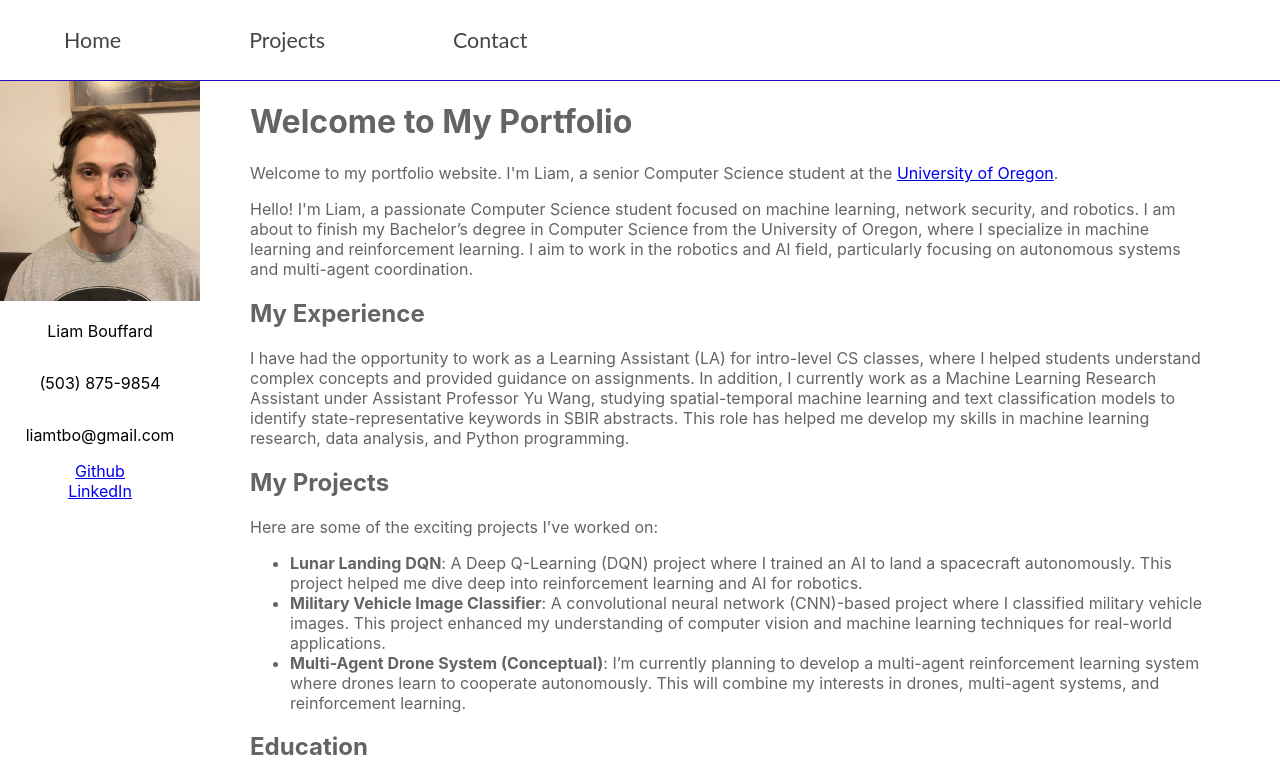
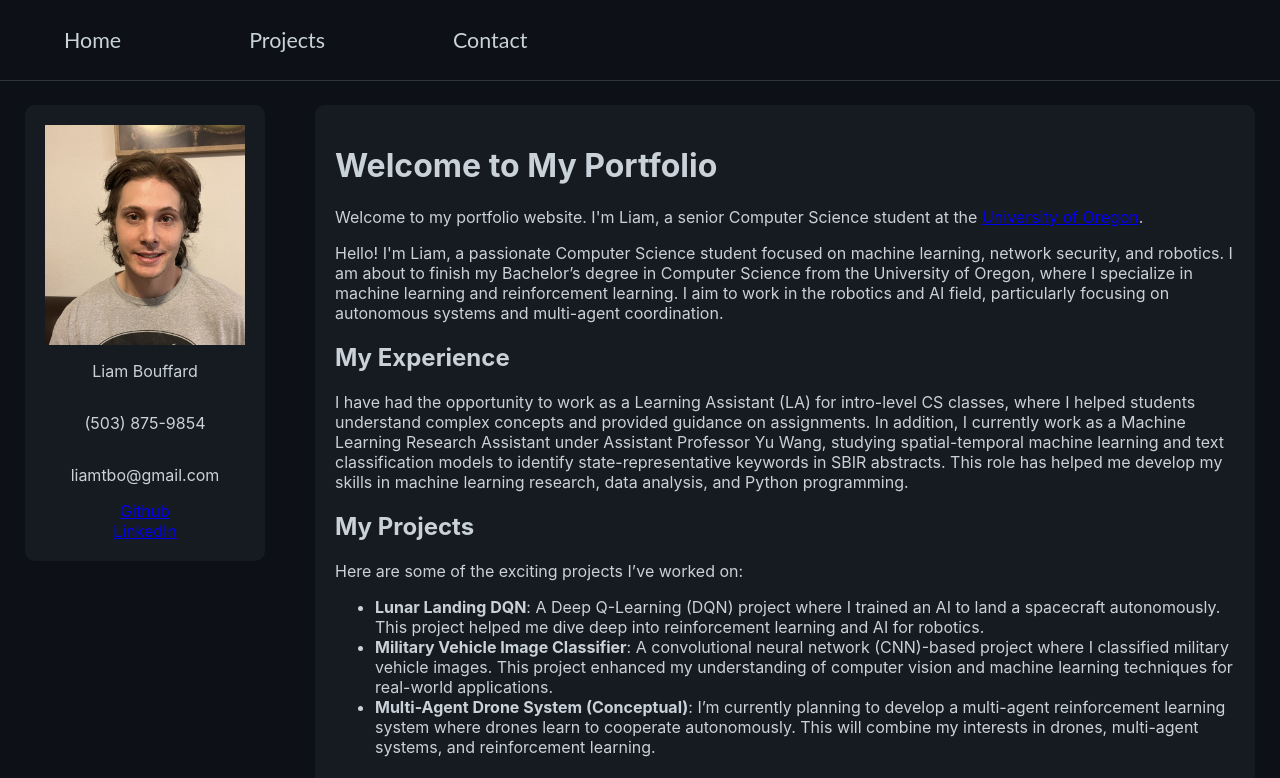
Before and after one commit to liamtbo/portfolio_website, a React (Create React App) app: page / in a window 1280 px wide. Shown: the top 778 px of the page. Built offline with nearby package versions, Linux system fonts and the light colour scheme.

Commit message:
github styling done

```diff
--- a/src/App.js
+++ b/src/App.js
@@ -3,14 +3,14 @@ import { NavBar } from './components/NavBar'
 
 function App() {
   return (
-    <div>
+    <div style={{backgroundColor: "#0D1117"}}>
       <div>
         <NavBar />
       </div>
       <div className={style.pageComponents}>
         <div>
-          <img src="headshot.jpeg" alt="headshot" style={{ width: '200px', height: "auto" }} />
             <div className={style.infoCard}>
+              <img src="headshot.jpeg" alt="headshot" style={{ width: '200px', height: "auto" }} />
               <p>Liam Bouffard</p>
               <p>(503) 875-9854</p>
               <p>liamtbo@gmail.com</p>
--- a/src/css/App.module.css
+++ b/src/css/App.module.css
@@ -1,16 +1,25 @@
 
 .titles {
-  color: #636467;
-  margin-left: 50px;
-  width: 75%;
+  color: #C9D1D9;
+  background-color: #161B22;
+  border-radius: 10px;
+  padding: 20px; /*adds space insice element between its content (text, borders..)*/
+  margin: 25px; /*25px on top,bottom,left,and right*/
 }
 
 .pageComponents {
   display: flex;
+  padding-top: 5rem;
+
 }
 
 .infoCard {
   text-align: center;
   display: flex;
   flex-direction: column;
+  color: #C9D1D9;
+  background-color: #161B22;
+  border-radius: 10px;
+  padding: 20px; /*adds space insice element between its content (text, borders..)*/
+  margin: 25px; /*25px on top,bottom,left,and right*/
 }
--- a/src/css/NavBar.module.css
+++ b/src/css/NavBar.module.css
@@ -3,19 +3,23 @@
   font-family: "Lato", sans-serif;
   font-optical-sizing: auto;
   font-weight: 400; /*font boldnress*/
-  background-color: #ffffff; /* color of nav bar */
+  background-color: #0D1117; /* color of nav bar */
   display: flex;
   /* justify-content: space-between; */
   height: 5rem; /* nav bar size */
   white-space: nowrap;
-  border-bottom: 1px solid #250dc1;
+  border-bottom: 1px solid #30363D;
   align-items: center;
   width: 100%;
+  position: fixed;
+  z-index: 1000;
+  position: fixed;
+  top: 0;
 }
 
 .navbarItem {
   font-size: 1.34em;
   text-decoration: none;
-  color: #464444;
+  color: #C9D1D9;
   padding: 0 4rem;
 }
--- a/src/css/Projects.module.css
+++ b/src/css/Projects.module.css
@@ -5,6 +5,10 @@
   justify-content: center;
   flex-direction: column;
   align-items: center;
+  background-color: #0D1117;
+  min-height: 100vh; /* Ensures it fills the full viewport height */
+  width: 100%; /* Ensures it stretches across the full width */
+  color: #C9D1D9;
 }
 
 .projectNames {
@@ -20,4 +24,8 @@
 .projectsCard {
   width: 300px;
   text-align: center;
+  background-color: #161B22;
+  border-radius: 10px;
+  padding: 20px;
+  color: #C9D1D9;
 }
```
Also changed, not shown: src/css/github_colors.txt (added), src/logo.svg (deleted).
